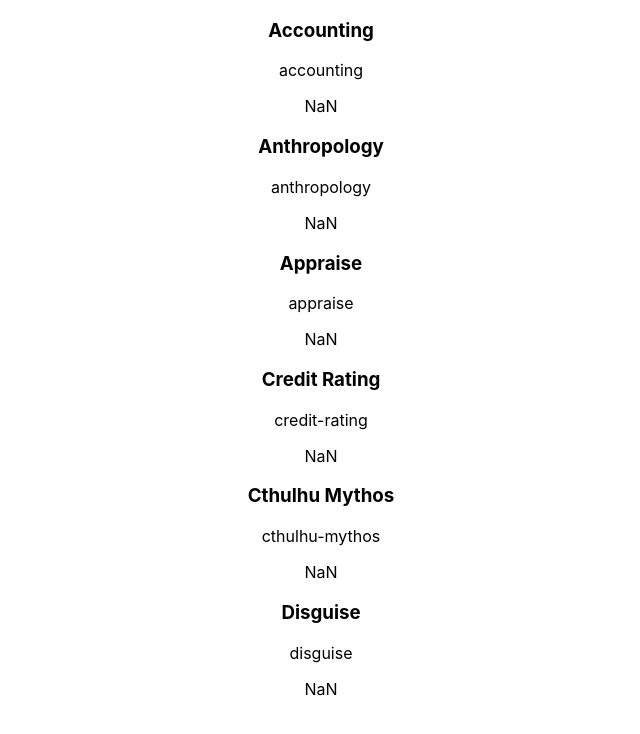
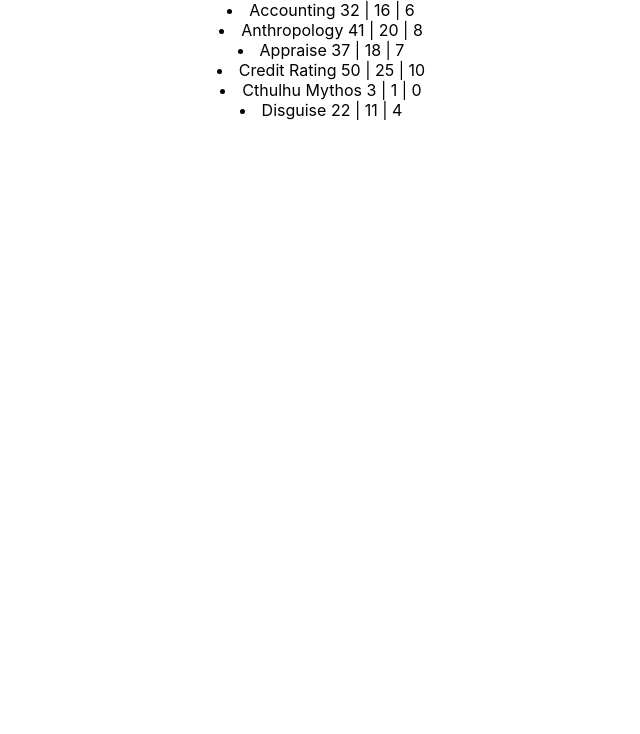
Before and after one commit to olemak/cuthoo, a React (Create React App) app: page / in a window 1280 px wide. Shown: the top 734 px of the page, without its empty margins (319-959 px from the left). Built offline with nearby package versions, Linux system fonts and the light colour scheme.

Commit message:
Reduce skill improvements and base to single value

```diff
--- a/src/Features/Skill/skill.component.js
+++ b/src/Features/Skill/skill.component.js
@@ -3,26 +3,23 @@ import { SkillImprovementContext } from "./skill-improvement.context";
 
 export class Skill extends React.Component {
     getSum(total, current) {
-        console.dir(total);
-        console.dir(current);
-        console.log(current + total);
-        return total + current.value;
+        return total + current;
     }
 
     render() {
         const currentSkill = this.context.skills.find(
             skill => skill.id === this.props.id
         );
+
         const currentValue = currentSkill.improvements
             .map(improvement => improvement.value)
             .reduce(this.getSum, this.props.base);
-        console.log("---------");
+
         return (
-            <div>
-                <h3>{this.props.name}</h3>
-                {<p>{currentSkill.id}</p>}
-                {<p>{currentValue}</p>}
-            </div>
+            <li>
+                {this.props.name} {currentValue} |{" "}
+                {Math.floor(currentValue / 2)} | {Math.floor(currentValue / 5)}
+            </li>
         );
     }
 }
```
